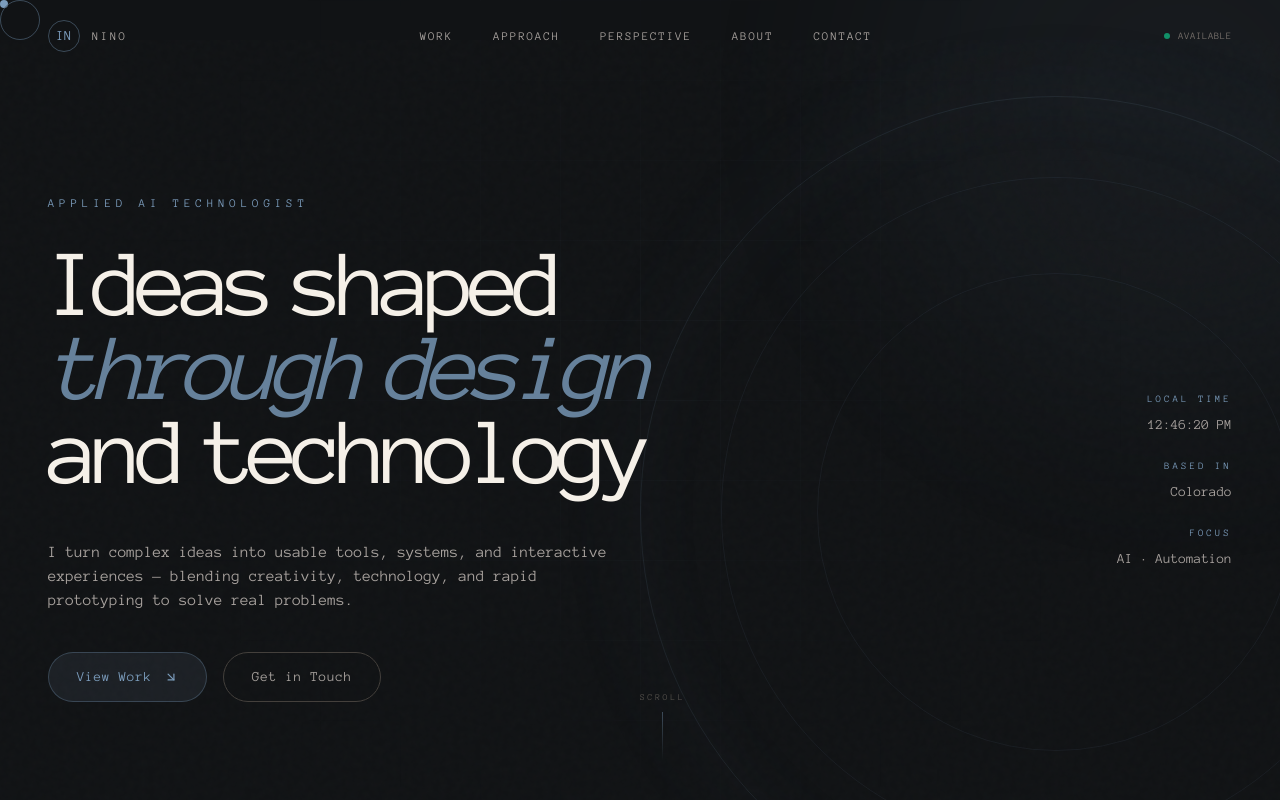
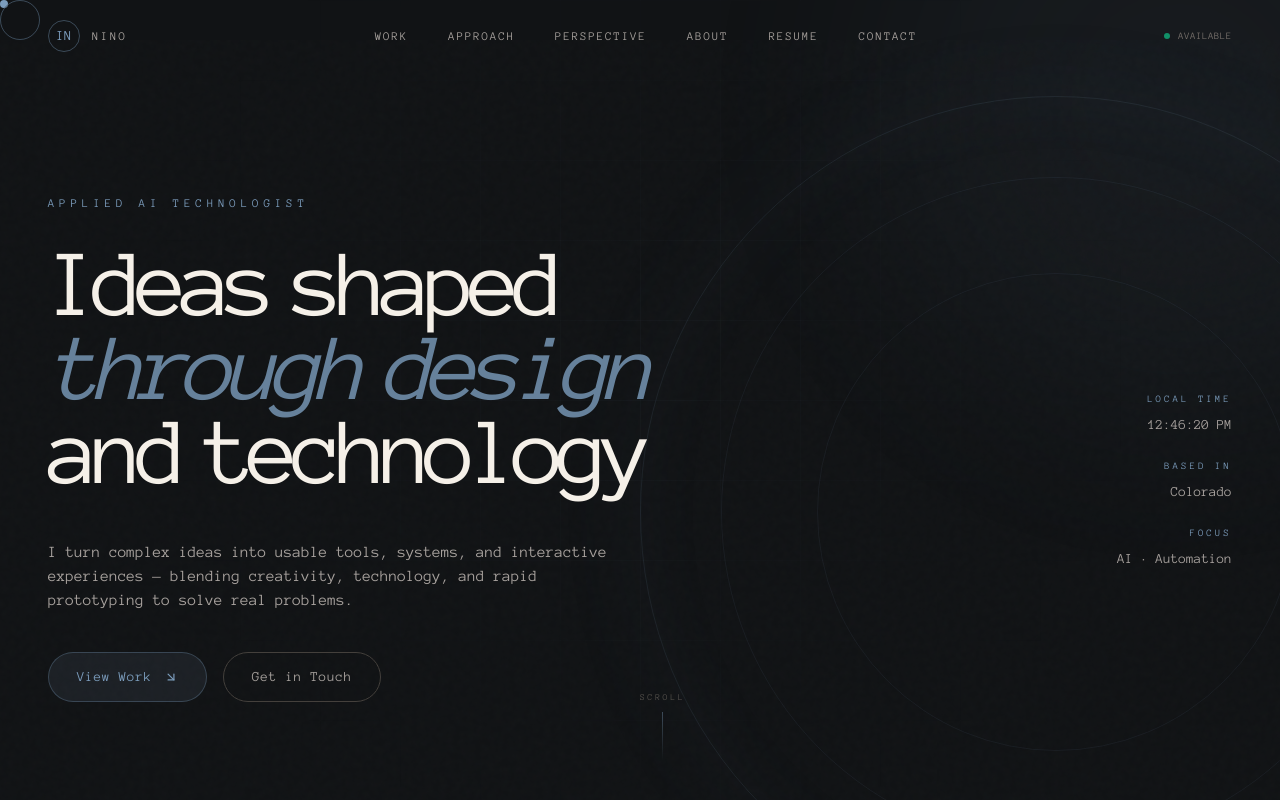
Before and after one commit to IsaacNino/portfolioRedesign, a plain HTML site: page index.html in a window 1280 px wide. Shown: the top 800 px of the page. Drawn offline with nearby package versions, Linux system fonts and the light colour scheme.

Commit message:
Add resume download links

```diff
--- a/index.html
+++ b/index.html
@@ -91,6 +91,7 @@
         <a href="#systems" class="nav-link font-mono text-xs tracking-[0.15em] text-base-400 hover:text-warm-cream transition-colors duration-300 uppercase">Approach</a>
         <a href="#lab" class="nav-link font-mono text-xs tracking-[0.15em] text-base-400 hover:text-warm-cream transition-colors duration-300 uppercase">Perspective</a>
         <a href="#about" class="nav-link font-mono text-xs tracking-[0.15em] text-base-400 hover:text-warm-cream transition-colors duration-300 uppercase">About</a>
+        <a href="./assets/docs/Isaac-Nino-Resume.pdf" download class="nav-link font-mono text-xs tracking-[0.15em] text-base-400 hover:text-warm-cream transition-colors duration-300 uppercase">Resume</a>
         <a href="#contact" class="nav-link font-mono text-xs tracking-[0.15em] text-base-400 hover:text-warm-cream transition-colors duration-300 uppercase">Contact</a>
       </div>
 
@@ -117,6 +118,7 @@
     <a href="#systems" class="mobile-link font-serif text-3xl text-warm-cream hover:text-accent transition-colors">Approach</a>
     <a href="#lab" class="mobile-link font-serif text-3xl text-warm-cream hover:text-accent transition-colors">Perspective</a>
     <a href="#about" class="mobile-link font-serif text-3xl text-warm-cream hover:text-accent transition-colors">About</a>
+    <a href="./assets/docs/Isaac-Nino-Resume.pdf" download class="mobile-link font-serif text-3xl text-warm-cream hover:text-accent transition-colors">Resume</a>
     <a href="#contact" class="mobile-link font-serif text-3xl text-warm-cream hover:text-accent transition-colors">Contact</a>
   </div>
 
@@ -446,6 +448,7 @@
             <a href="mailto:isaacdavidnino@gmail.com">Email Me Directly</a>
             <a href="https://www.linkedin.com/in/isaacdnino" target="_blank" rel="noreferrer">LinkedIn</a>
             <a href="https://github.com/isaacnino" target="_blank" rel="noreferrer">GitHub</a>
+            <a href="./assets/docs/Isaac-Nino-Resume.pdf" download>Resume</a>
             </div>
         </div>
 
```
Also changed, not shown: 2 other files.
